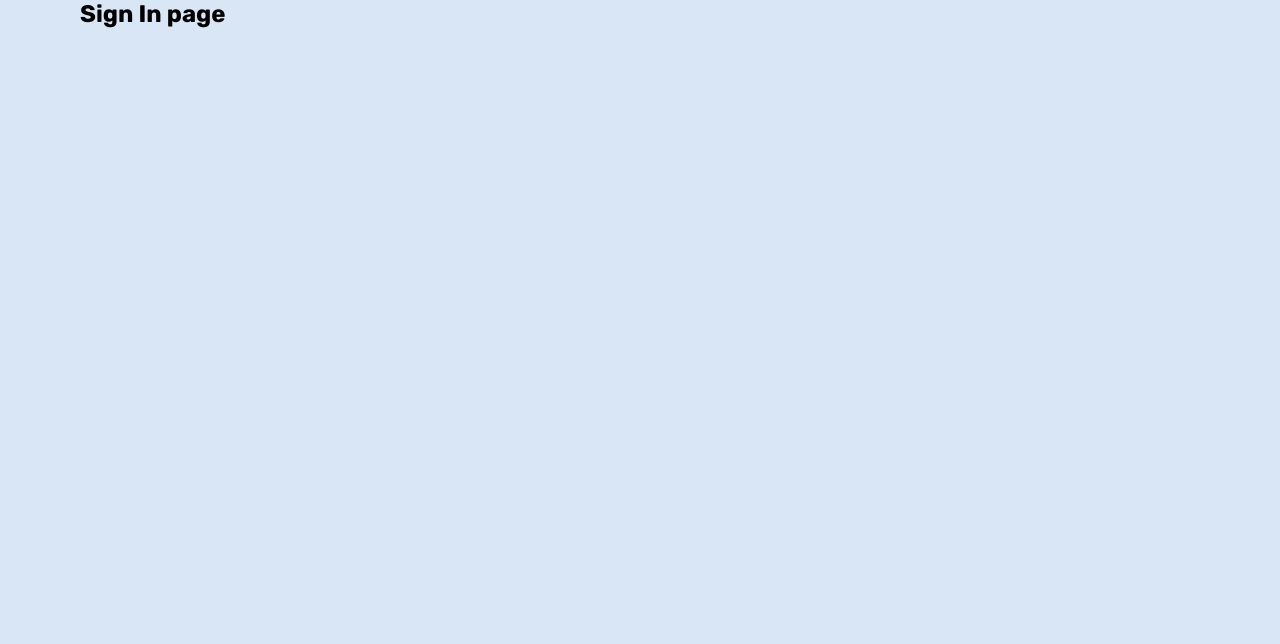
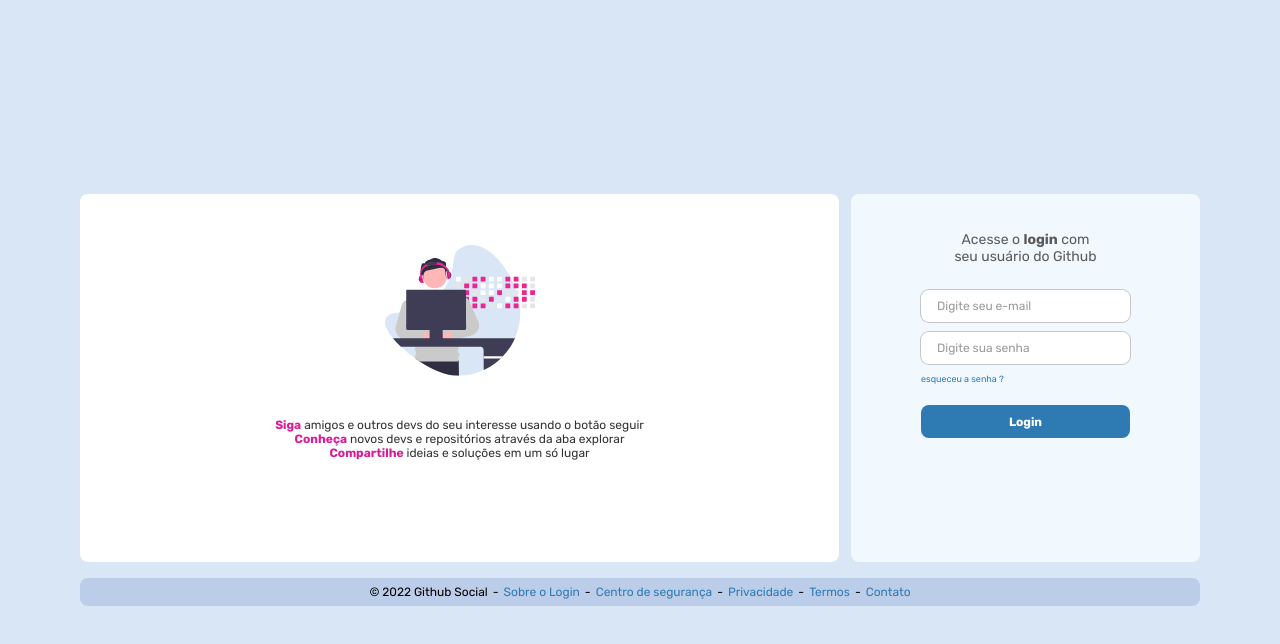
Before and after one commit to askagi/github_social, a React (Vite) app: page / in a window 1280 px wide. Shown: the top 644 px of the page. Built offline with nearby package versions, Linux system fonts and the light colour scheme.

Commit message:
feat: card Info, Footer and screen sing in components created

```diff
--- a/src/@types/styled.d.ts
+++ b/src/@types/styled.d.ts
@@ -1,7 +1,7 @@
 import 'styled-components'
-import { darkTheme } from '../styles/theme/default'
+import { lightTheme } from '../styles/theme/default'
 
-type ThemeType = typeof darkTheme
+type ThemeType = typeof lightTheme
 
 declare module 'styled-components' {
   export interface DefaultTheme extends ThemeType { }
--- a/src/app/routes.jsx
+++ b/src/app/routes.jsx
@@ -18,7 +18,7 @@ export function MyRoutes() {
         <Routes>
             <Route path='/' element={<DefaultLayout />}>
                 <Route path='/' element={<SignIn />} >
-                    <Route path='/' element={<SignIn />} />
+                    <Route path='/sign-in' element={<SignIn />} />
                 </Route>
 
                 <Route path='/sign-up' element={<SignUp />} />
--- /dev/null
+++ b/src/components/CardInfo/index.jsx
@@ -0,0 +1,12 @@
+import { Container } from "./styles";
+import figure from '../../assets/figure.svg'
+export function CardInfo() {
+    return (
+        <Container>
+            <img src={figure} alt="figura de um boneco usando o computador" />
+            <span><b>Siga</b> amigos e outros devs do seu interesse usando o botão seguir </span>
+            <span><b>Conheça</b> novos devs e repositórios através da aba explorar</span>
+            <span><b>Compartilhe</b> ideias e soluções em um só lugar</span>
+        </Container>
+    )
+}
--- /dev/null
+++ b/src/components/CardInfo/styles.js
@@ -0,0 +1,26 @@
+import styled from "styled-components";
+
+export const Container = styled.div`
+    display: flex;
+    height: 36.8rem;
+    flex: 1;
+    flex-direction: column;
+    align-items: center;
+    justify-content: center;
+
+    background-color: ${props => props.theme.white};
+    border-radius: 8px;
+    padding: 4.6rem 0  9.7rem;
+
+    img {
+        margin-bottom: 4.2rem;
+    }
+
+    span {
+        color: ${props => props.theme["gray-600"]}
+    }
+
+    b {
+        color: ${props => props.theme.Violet}
+    }
+`
--- /dev/null
+++ b/src/components/Footer/index.jsx
@@ -0,0 +1,14 @@
+import { Container } from "./styles";
+
+export function Footer() {
+    return (
+        <Container>
+            <span>© 2022 Github Social </span>
+            -<a href=""> Sobre o Login </a>
+            -<a href=""> Centro de segurança </a>
+            -<a href=""> Privacidade </a>
+            -<a href=""> Termos</a>
+            -<a href=""> Contato </a>
+        </Container>
+    )
+}
--- /dev/null
+++ b/src/components/Footer/styles.js
@@ -0,0 +1,15 @@
+import styled from "styled-components";
+
+export const Container = styled.footer`
+    display: flex;
+    align-items: center;
+    justify-content: center;
+    gap: 0.5rem;
+    background-color: ${props => props.theme["blue-300"]};
+    padding: 0.7rem;
+    border-radius: 8px;
+
+    span, a {
+        font-size: 1.2rem;
+    }
+`
--- a/src/pages/SignIn/index.jsx
+++ b/src/pages/SignIn/index.jsx
@@ -1,5 +1,28 @@
+import { Footer } from "../../components/Footer";
+import { CardInfo } from "../../components/CardInfo";
+import { CardSignIn, Container, Row } from "./styles";
+
 export function SignIn() {
     return (
-        <h1>Sign In page</h1>
+        <div>
+            <Container>
+                <Row>
+                    <CardInfo />
+                    <CardSignIn>
+                        <header>
+                            <span>Acesse o <b>login</b> com seu usuário do Github</span>
+                        </header>
+                        <form>
+                            <input type="text" placeholder="Digite seu e-mail" />
+                            <input type="text" placeholder="Digite sua senha" />
+                            <a href="#">esqueceu a senha ?</a>
+                            <button type="submit">Login</button>
+                        </form>
+                    </CardSignIn>
+                </Row>
+                <Footer />
+            </Container>
+
+        </div>
     )
 }
--- /dev/null
+++ b/src/pages/SignIn/styles.js
@@ -0,0 +1,69 @@
+import styled from "styled-components";
+
+export const Container = styled.div`
+    display: flex;
+    flex-direction: column;
+    height: 100vh;
+    justify-content: center;
+    row-gap: 1.6rem;
+    `
+
+export const Row = styled.div`
+    display: flex;
+    align-items: center;
+    justify-content: center;
+    column-gap: 1.2rem;
+`
+
+export const CardSignIn = styled.div`
+    display: flex;
+    height: 36.8rem;
+    flex-direction: column;
+    align-items: center;
+    padding: 3.7rem 7rem;
+    border-radius: 8px;
+
+    background-color: ${props => props.theme["blue-100"]};
+
+    header {
+        width: 15rem;
+        text-align: center;
+        margin-bottom: 2.5rem;
+
+        span {
+            font-size: 1.4rem;
+            line-height: 17px;
+            color: ${props => props.theme['gray-300']};
+        }
+    }
+
+    form {
+        display: flex;
+        flex-direction: column;
+        justify-content: center;
+
+        input {
+            width: 20.9rem;
+            margin-bottom: 1rem;;
+        }
+
+        a {
+            margin-bottom: 2.1rem;
+        }
+
+        button {
+            border: none;
+            padding: 0.95rem;
+            font-weight: 700;
+            color: ${props => props.theme.white};
+            background-color: ${props => props.theme['blue-800']};
+            border-radius: 8px;
+            cursor: pointer;
+            transition: background-color 0.2s;
+
+            &:hover {
+                background-color: ${props => props.theme.Violet};
+            }
+        }
+    }
+`
--- a/src/pages/SingUp/index.jsx
+++ b/src/pages/SingUp/index.jsx
@@ -1,5 +1,7 @@
+import { CardInfo } from "../../components/CardInfo";
+
 export function SignUp() {
     return (
-        <h1>sign up page</h1>
+        <CardInfo />
     )
 }
--- a/src/styles/global.js
+++ b/src/styles/global.js
@@ -7,19 +7,49 @@ export const GlocalStyles = createGlobalStyle`
         box-sizing: border-box;
     }
 
+    :focus {
+        outline: 0;
+        box-shadow: 0 0 0 1px ${(props) => props.theme.Violet};
+        transition: box-shadow 0.2s;
+    }
+
     html {
         font-size: 62.5%;
     }
 
     body {
-        font-size: 1.6rem;
         background-color: ${props => props.theme['blue-200']};
         -webkit-font-smoothing: antialiased;
         -moz-osx-font-smoothing: grayscale;
     }
 
-    body, input, button {
+    body, input, button{
     font-family: 'Rubik', sans-serif;
     font-size: 1.2rem;
+  }
+
+  a {
+    font-family: 'Rubik', sans-serif;
+    font-size: 0.9rem;
+    text-decoration: none;
+    color: ${(props) => props.theme['blue-800']};
+    transition: color 0.2s;
+    &:hover {
+        color: ${(props) => props.theme.Violet};
+    }
+  }
+
+  input {
+        width: 100%;
+        padding: 0.9rem 1.6rem;
+        border: 0;
+        box-shadow: 0 0 0 1px ${(props) => props.theme['gray-100']};
+        border-radius: 8px;
+        color: ${(props) => props.theme['gray-600']};
+        line-height: 14px;
+
+        &::placeholder {
+            color: ${(props) => props.theme['gray-200']};
+    }
 }
 `
```
Also changed, not shown: jsconfig.json (added, +13 -0 lines).
